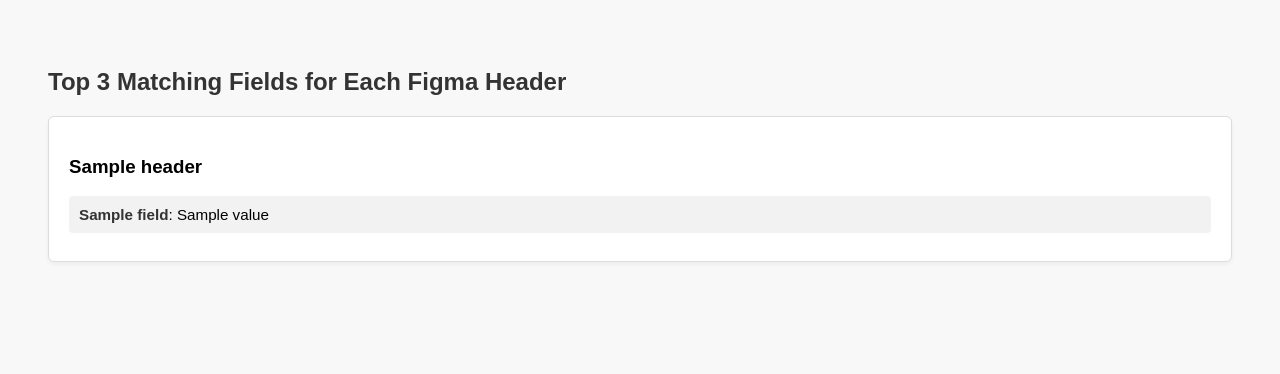
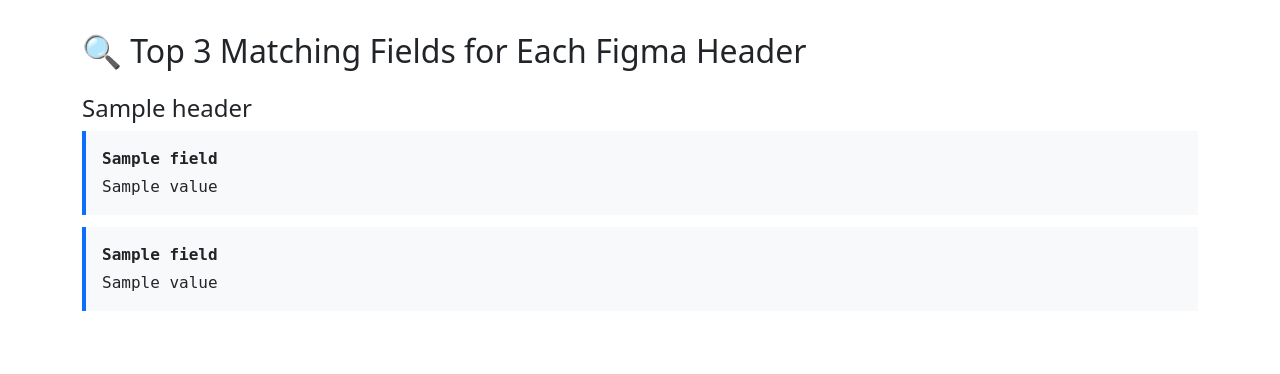
Before and after one commit to rohitkrishna20/dropdown-matching, a Flask app: template templates/index.html in a window 1280 px wide. Shown: the top 374 px of the page. Run offline with Flask 3, Linux system fonts and the light colour scheme; the template is opened without the code that fills it: most values are stand-ins (such as "Sample title", 1, 10 or a date in 2020); parts of the project's set-up code (start-up, migrations or seed data) failed here and were passed over.

Commit message:
Update index.html

```diff
--- a/templates/index.html
+++ b/templates/index.html
@@ -1,54 +1,50 @@
 <!DOCTYPE html>
-<html>
+<html lang="en">
 <head>
-  <title>Top 3 Matches for Figma Headers</title>
+    <meta charset="UTF-8">
+    <title>Dropdown Matching</title>
+    <link rel="stylesheet" href="https://cdn.jsdelivr.net/npm/bootstrap@5.3.3/dist/css/bootstrap.min.css">
     <style>
         body {
-      font-family: Arial, sans-serif;
-      padding: 40px;
-      background-color: #f8f8f8;
+            padding: 2rem;
         }
         h2 {
-      color: #333;
+            margin-bottom: 1.5rem;
         }
-    .header-section {
-      margin-bottom: 40px;
-      padding: 20px;
-      background-color: #fff;
-      border: 1px solid #ddd;
-      border-radius: 6px;
-      box-shadow: 0 2px 4px rgba(0,0,0,0.05);
+        .section {
+            margin-bottom: 2rem;
         }
         .match-box {
-      padding: 10px;
-      background-color: #f2f2f2;
-      border-radius: 4px;
-      margin: 8px 0;
-      font-size: 0.95em;
+            padding: 1rem;
+            background: #f8f9fa;
+            border-left: 4px solid #0d6efd;
+            margin-bottom: 0.75rem;
+            font-family: monospace;
         }
-    .match-box strong {
-      color: #333;
+        .match-label {
+            font-weight: bold;
+            margin-bottom: 0.25rem;
         }
     </style>
 </head>
 <body>
+    <div class="container">
+        <h2>🔍 Top 3 Matching Fields for Each Figma Header</h2>
 
-  <h2>Top 3 Matching Fields for Each Figma Header</h2>
-
-  {% for header, matches in all_matches.items() %}
-    <div class="header-section">
-      <h3>{{ header }}</h3>
-      {% if matches %}
-        {% for match in matches %}
+        {% for header in headers %}
+        <div class="section">
+            <h4>{{ header }}</h4>
+            {% for match in all_matches[header] %}
                 <div class="match-box">
-            <strong>{{ match.field }}</strong>: {{ match.value }}
+                    <div class="match-label">{{ match.field }}</div>
+                    <div>{{ match.value }}</div>
                 </div>
+            {% else %}
+                <div>No matches found.</div>
             {% endfor %}
-      {% else %}
-        <p><em>No matches found.</em></p>
-      {% endif %}
         </div>
         {% endfor %}
 
+    </div>
 </body>
 </html>
```
Lines whose indentation alone changed are shown as unchanged.
